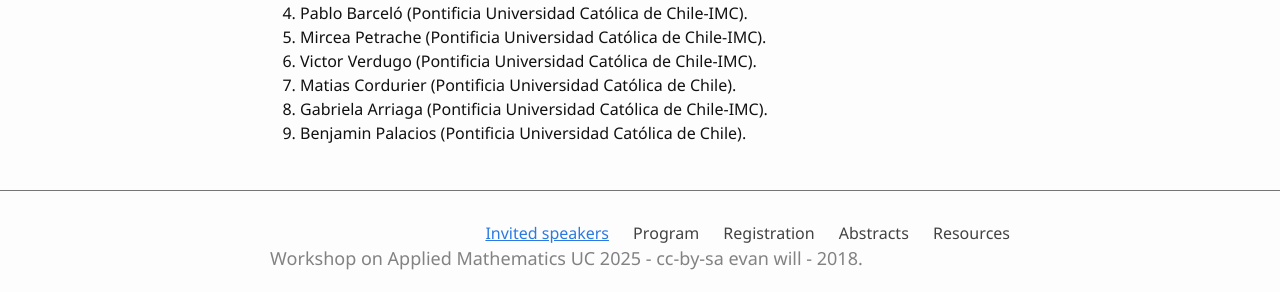
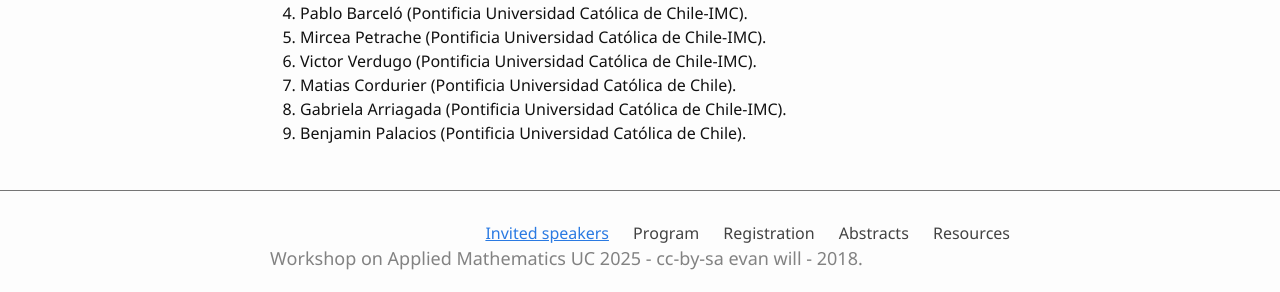
Before and after one commit to AppliedMathUC/workshop-applied-math-2025, a Jekyll site: the page built from 0-prep.md, in a window 1280 px wide. Shown: the part 282-574 px from the top of the page. Built offline with Jekyll 4.4.1, drawn with Linux system fonts in a browser that asks for light colours.

Commit message:
Update 0-prep.md

```diff
--- a/0-prep.md
+++ b/0-prep.md
@@ -12,5 +12,5 @@
 5. Mircea Petrache (Pontificia Universidad Católica de Chile-IMC).
 6. Victor Verdugo (Pontificia Universidad Católica de Chile-IMC).
 7. Matias Cordurier (Pontificia Universidad Católica de Chile).
-8. Gabriela Arriaga (Pontificia Universidad Católica de Chile-IMC).
+8. Gabriela Arriagada (Pontificia Universidad Católica de Chile-IMC).
 9. Benjamin Palacios (Pontificia Universidad Católica de Chile).
```
